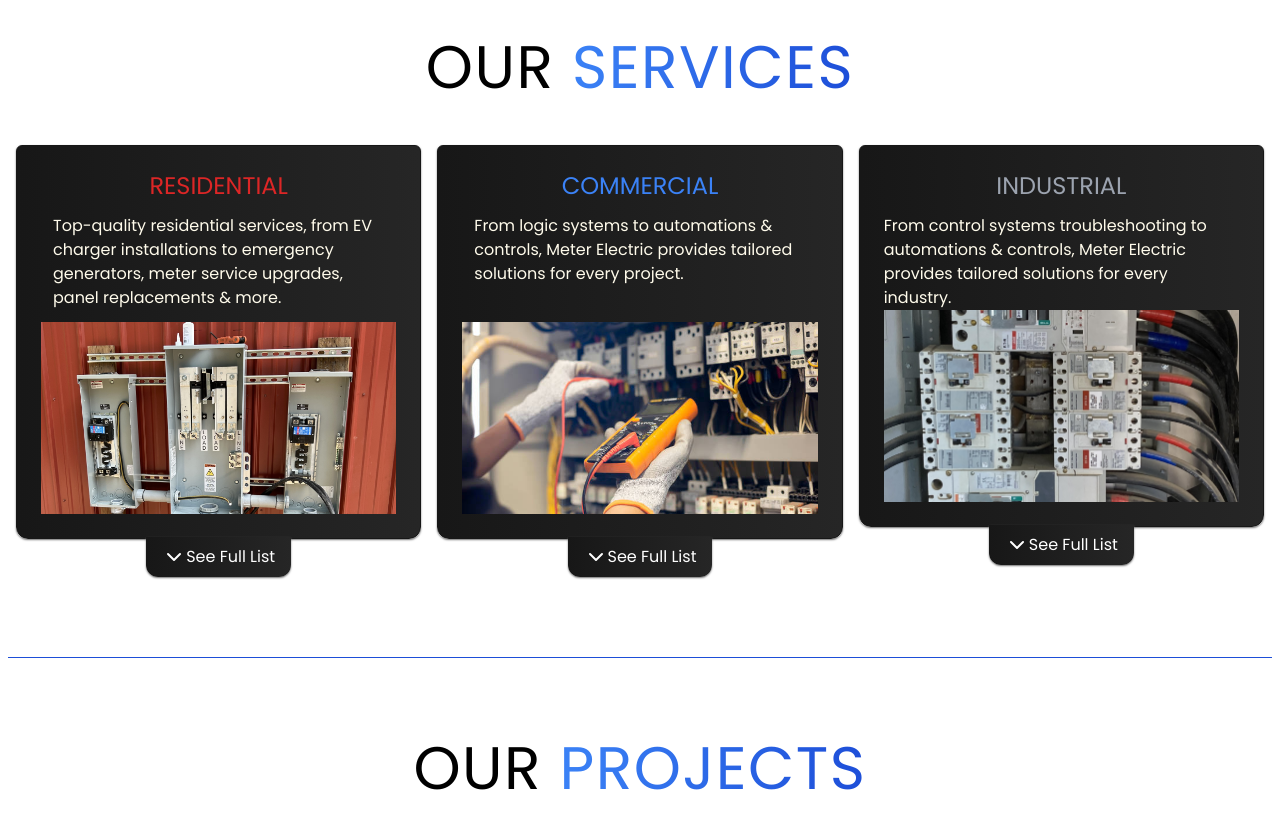
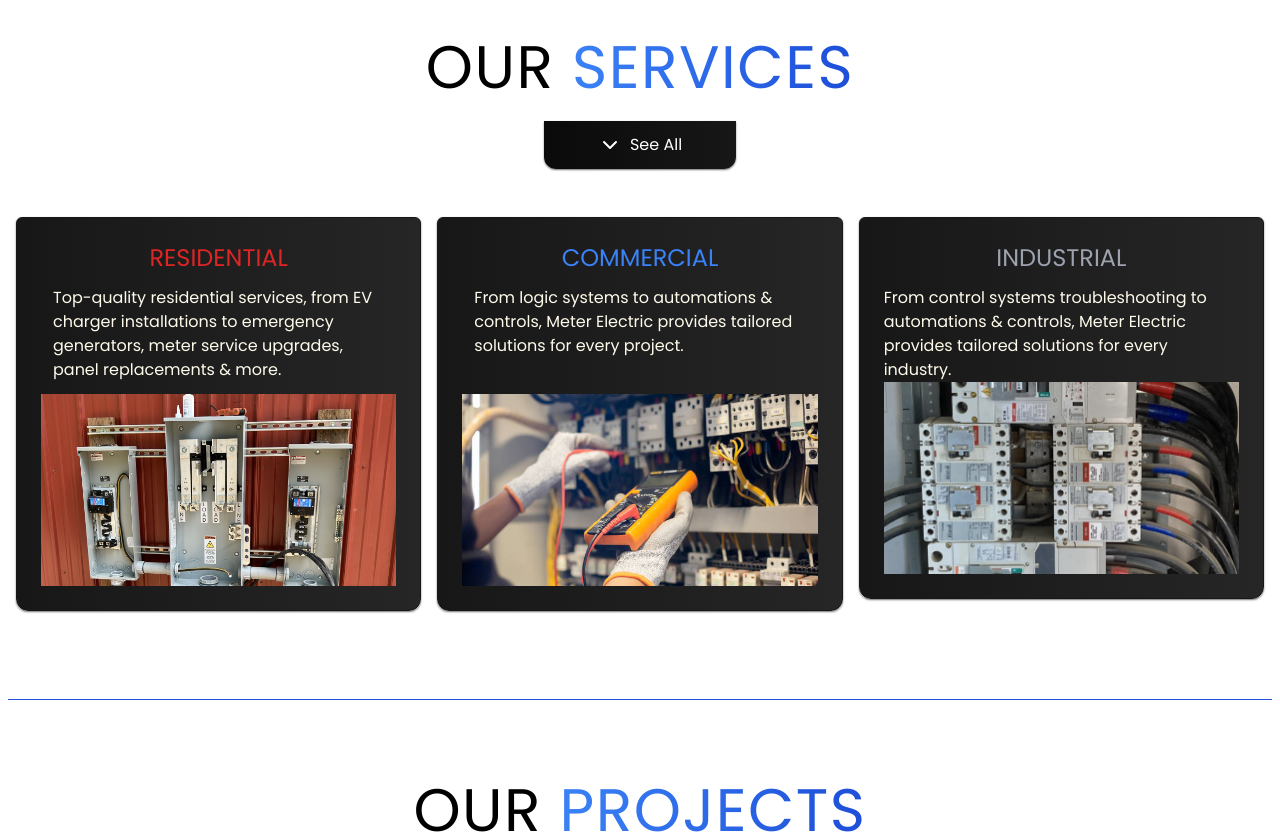
Before and after one commit to vtonu/meterelectric, a React (Vite) app: page / in a window 1280 px wide. Shown: the part 420-1254 px from the top of the page. Built offline with nearby package versions, Linux system fonts and the light colour scheme.

Commit message:
Fixed the "See All" modal for the bullet points list, updated fonts, colors & text. (v2.3)

```diff
--- a/src/components/ContactUs.jsx
+++ b/src/components/ContactUs.jsx
@@ -13,7 +13,7 @@ const Contacts = ({ homeRef }) => {
         </div>
         <br />
         <br />
-        {/* <h6 className="flex gap-2 text-sm">Email - meterelectrical@gmail.com</h6> */}
+        <h6 className="flex gap-2 text-sm">Email - meterelectrical@gmail.com</h6>
         {/* <h6 className="flex gap-2 text-sm">
           Website - www.meterelectrical.com
           <button
@@ -25,7 +25,7 @@ const Contacts = ({ homeRef }) => {
             </span>
           </button>
         </h6> */}
-        {/* <h6 className="flex gap-2 text-sm">Phone - (425)-588-7578</h6> */}
+        <h6 className="flex gap-2 text-sm">Phone - (425)-588-7578</h6>
       </h2>
       <div className="button-container">
         <button
--- a/src/components/FeatureSection.jsx
+++ b/src/components/FeatureSection.jsx
@@ -1,9 +1,24 @@
+import React, { useState } from 'react';
 import { Link } from 'react-router-dom';
 import { features } from '../constants';
-import { ArrowDownToLine } from 'lucide-react';
-import { ChevronDown } from 'lucide-react';
+import { ChevronDown, ChevronUp } from 'lucide-react';
+
+const services = [
+  'Electrical Installation Services',
+  'EV Car Charger Installation',
+  'Emergency Generator Installation',
+  'Panel Upgrades & Replacement',
+  'Electrical Safety Inspections',
+  'Surge Protection',
+  'Electrical Repairs',
+  'Electrical Rewiring',
+];
 
 const FeatureSection = () => {
+  const [isExpanded, setIsExpanded] = useState(false);
+
+  const toggleExpand = () => setIsExpanded(!isExpanded);
+
   return (
     <div className="relative mt-10 border-b border-blue-700 min-h-[600px]">
       <h2 className="text-4xl tracking-wide text-center border-t border-blue-700 sm:text-5xl lg:text-6xl">
@@ -13,6 +28,29 @@ const FeatureSection = () => {
           SERVICES
         </span>
       </h2>
+      <br></br>
+      <div className="flex justify-center">
+        <button
+          onClick={toggleExpand}
+          className="flex items-center justify-center w-48 h-12 text-white shadow-sm border-neutral-900 rounded-b-xl border-1 bg-gradient-to-r from-neutral-950 to-neutral-900 hover:to-neutral-600 shadow-neutral-500 ">
+          {isExpanded ? <ChevronUp /> : <ChevronDown />}
+          <span className="ml-2">{isExpanded ? 'Close' : 'See All'}</span>
+        </button>
+      </div>
+      <div
+        className={`transition-max-height duration-500 ease-in-out overflow-hidden ${
+          isExpanded ? 'max-h-screen' : 'max-h-0'
+        }`}>
+        <div className="p-6 mt-2 text-lg text-white bg-black rounded-lg shadow-lg">
+          <ul className="list-disc list-inside">
+            {services.map((service, index) => (
+              <li key={index} className="mb-4">
+                {service}
+              </li>
+            ))}
+          </ul>
+        </div>
+      </div>
       <div className="flex flex-wrap">
         {features.map((feature, index) => (
           <div key={index} className="w-full sm:w-1/2 lg:w-1/3">
@@ -22,15 +60,8 @@ const FeatureSection = () => {
                 {feature.icon}
               </div>
               <p className="p-2 text-md text-amber-50">
-                {/* Wrap the image with the Link component */}
                 <Link to={feature.link}>{feature.description}</Link>
               </p>
-            </div>
-            <div className="flex justify-center">
-              <button className="flex items-center px-4 py-2  text-white border-neutral-900 shadow-sm rounded-b-xl  border-1 bg-gradient-to-r from-neutral-900 to-neutral-800 hover:to-neutral-600 shadow-neutral-500 mt-[-10px]">
-                <ChevronDown />
-                See Full List
-              </button>
             </div>
           </div>
         ))}
--- a/src/index.css
+++ b/src/index.css
@@ -1,11 +1,11 @@
-@import url("https://fonts.googleapis.com/css2?family=Poppins:ital,wght@0,100;0,200;0,300;0,400;0,500;0,600;0,700;0,800;0,900;1,100;1,200;1,300;1,400;1,500;1,600;1,700;1,800;1,900&display=swap");
+@import url('https://fonts.googleapis.com/css2?family=Poppins:ital,wght@0,100;0,200;0,300;0,400;0,500;0,600;0,700;0,800;0,900;1,100;1,200;1,300;1,400;1,500;1,600;1,700;1,800;1,900&display=swap');
 
 @tailwind base;
 @tailwind components;
 @tailwind utilities;
 
 :root {
-  font-family: "Poppins", sans-serif;
+  font-family: 'Poppins', sans-serif;
   color-scheme: light;
 }
 
@@ -13,13 +13,5 @@
   display: flex;
   justify-content: center;
   align-items: center;
-  height: 10vh; /* Adjust as needed */
+  height: 10vh;
 }
-.modal-image {
-  max-width: 80%; /* Adjust the percentage as needed */
-  max-height: 80%; /* Adjust the percentage as needed */
-  width: auto;
-  height: auto;
-  display: block;
-  margin: 0 auto;
-}
--- a/src/styles.css
+++ b/src/styles.css
@@ -1,11 +1,11 @@
-@import url("https://fonts.googleapis.com/css2?family=Poppins:ital,wght@0,100;0,200;0,300;0,400;0,500;0,600;0,700;0,800;0,900;1,100;1,200;1,300;1,400;1,500;1,600;1,700;1,800;1,900&display=swap");
+@import url('https://fonts.googleapis.com/css2?family=Poppins:ital,wght@0,100;0,200;0,300;0,400;0,500;0,600;0,700;0,800;0,900;1,100;1,200;1,300;1,400;1,500;1,600;1,700;1,800;1,900&display=swap');
 
 @tailwind base;
 @tailwind components;
 @tailwind utilities;
 
 :root {
-  font-family: "Poppins", sans-serif;
+  font-family: 'Poppins', sans-serif;
   color-scheme: light;
 }
 
```
Also changed, not shown: 1 other file (tests, documents, lock files or other folders).
